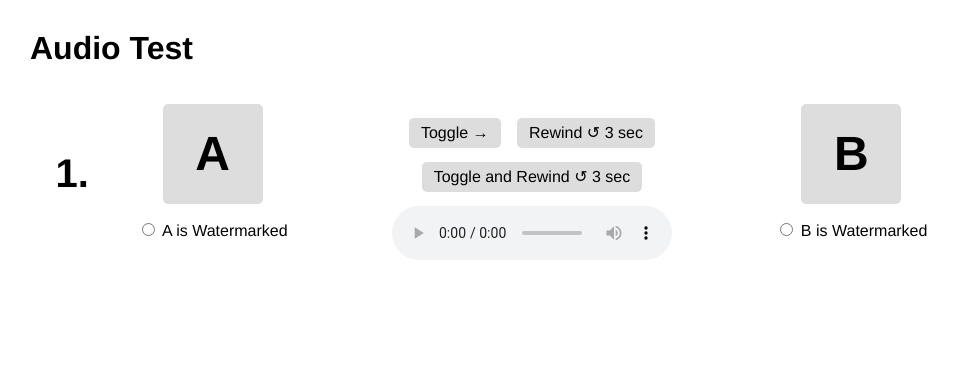
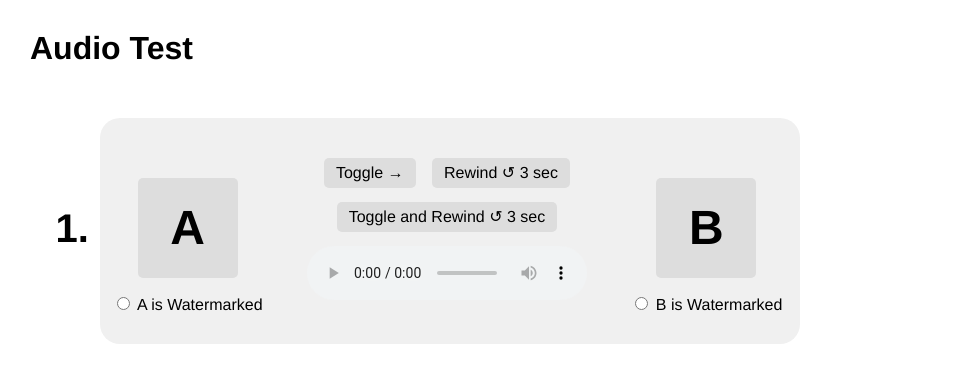
Before and after one commit to mmontag/audio-listening-test, a PHP site: page / in a window 1280 px wide. Shown: the top 383 px of the page, without its empty margins (0-959 px from the left). Run offline with PHP 8.4, Linux system fonts and the light colour scheme; some libraries are stand-ins or nearby versions.

Commit message:
Better styles for multiple items

```diff
--- a/audiotest.css
+++ b/audiotest.css
@@ -20,8 +20,15 @@ button {
 }
 
 .listitem {
-    max-width: 900px;
-    min-width: 700px;
+    width: 700px;
+    margin: 30px 0;
+    padding: 30px 0;
+    border-radius: 20px;
+    background: #f0f0f0;
+    font-size: 16px;
+    font-weight: normal;
+    vertical-align: middle;
+    display: inline-block;
 }
 
 .switch {
@@ -29,7 +36,7 @@ button {
 	width: 100px;
 	font-size: 48px;
 	font-weight: bold;
-	margin: 16px auto;
+	margin: 0 auto 16px auto;
     padding: 0;
 }
 
@@ -46,14 +53,6 @@ li {
     font-weight: bold;
 }
 
-.listitem {
-    font-size: 16px;
-    font-weight: normal;
-    vertical-align: middle;
-    width: 100%;
-    display: inline-block;
-}
-
 .col1, .col2, .col3 {
 	display: inline-block;
 	text-align: center;
@@ -63,6 +62,6 @@ li {
 .col2 {
     width: 45%;
     min-width: 280px;
-    vertical-align: top;
-    padding-top: 30px;
+    vertical-align: bottom;
+    padding: 10px;
 }
```
